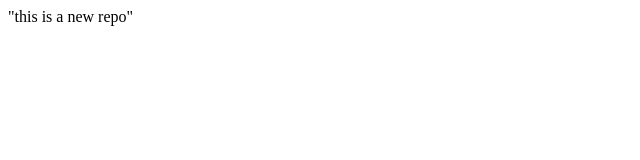
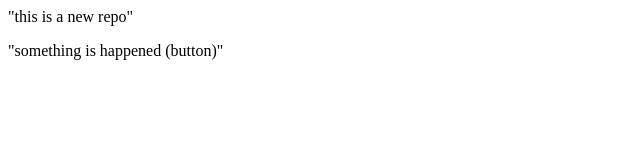
Before and after one commit to eshwarvanguri/mama, a plain HTML site: page mama/index.html in a window 1280 px wide. Shown: the whole page, without its empty margins (0-640 px from the left). Drawn offline with Linux system fonts and the light colour scheme.

Commit message:
dj babu3

```diff
--- a/mama/index.html
+++ b/mama/index.html
@@ -1 +1,2 @@
 <p> "this is a new repo"</p>
+<p> "something is happened (button)"</p>
```
